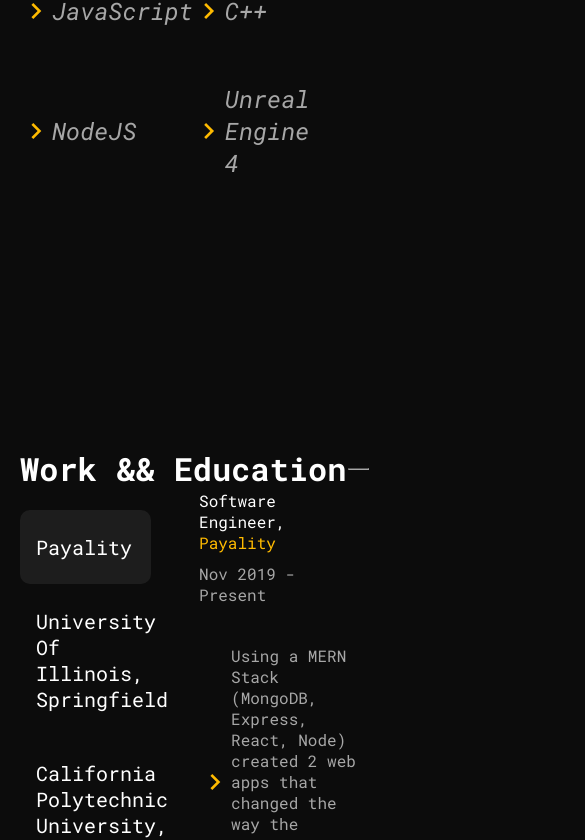
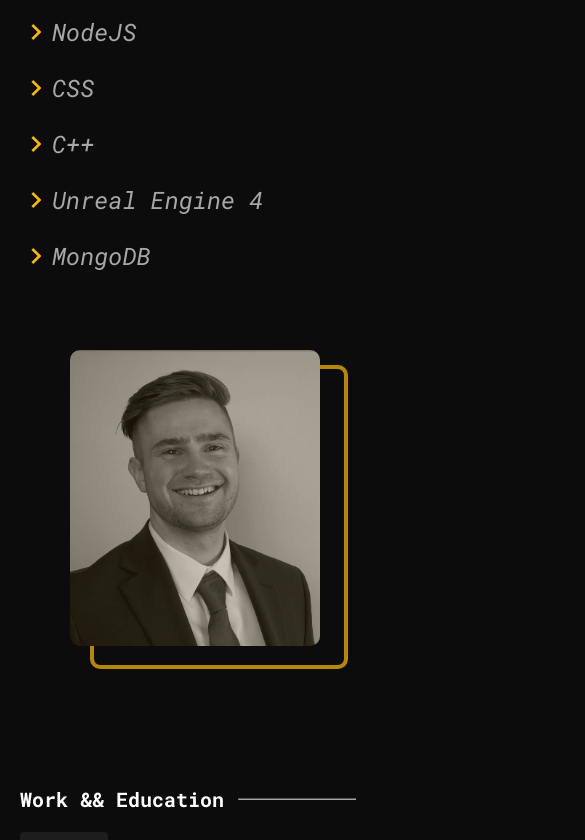
Before and after one commit to AustinVieth/personal-website-v3, a React (Create React App) app: page / in a window 390 px wide. Shown: the part 1789-2629 px from the top of the page, 585 px wide, since content can reach past the window. Built offline with nearby package versions, Linux system fonts and the light colour scheme.

Commit message:
Finish mobile formatting for all sections except the navbar

```diff
--- a/src/Components/App.js
+++ b/src/Components/App.js
@@ -18,7 +18,7 @@
       <Projects />
       <ContactMe />
       <footer>
-        <span>Designed and Build by Austin Vieth</span>
+        <span>Designed and Built by Austin Vieth</span>
         <span>
           Inpired by{" "}
           <a
--- a/src/Components/Work.js
+++ b/src/Components/Work.js
@@ -1,13 +1,15 @@
 import React, { useState } from "react";
+import { useMediaQuery } from "react-responsive";
 import SectionHeader from "./SectionHeader";
 
 class ExperienceItem {
-  constructor(id, name, title, datesWorked, bulletPoints) {
+  constructor(id, name, title, datesWorked, bulletPoints, shortName = name) {
     this.id = id;
     this.name = name;
     this.title = title;
     this.datesWorked = datesWorked;
     this.bulletPoints = bulletPoints;
+    this.shortName = shortName;
   }
 }
 
@@ -22,18 +24,21 @@
     "University Of Illinois, Springfield",
     "Student",
     "August 2020 - March 2022",
-    ["Received Bachelor's of Computer Science", "4.0 GPA"]
+    ["Received Bachelor's of Computer Science", "4.0 GPA"],
+    "Univ. Illinois, Springfield"
   ),
   new ExperienceItem(
     2,
     "California Polytechnic University, SLO",
     "Student",
     "September 2013 - March 2018",
-    ["Studied Biology", "Minor in Law."]
+    ["Studied Biology", "Minor in Law."],
+    "CalPoly, SLO"
   ),
 ];
 
 const Work = (props) => {
+  const isMobile = useMediaQuery({ query: "(max-width: 480px)" });
   //I'm never needing to set experience items so I don't include the set function
   const [experienceItems] = useState(experienceItemsDefault);
   const [selected, setSelected] = useState(experienceItems[0]);
@@ -53,7 +58,7 @@
             selected.id === item.id ? "selected" : ""
           }`}
         >
-          {item.name}
+          {isMobile ? item.shortName : item.name}
         </li>
       );
     });
@@ -90,7 +95,7 @@
       <SectionHeader label="Work && Education" />
       <div className="work-container">
         <div className="work-selector">
-          <ul>{renderExperienceList()}</ul>
+          <ul className="work-selector-list">{renderExperienceList()}</ul>
         </div>
 
         {renderExperienceInformation()}
--- a/src/Sass/Components/AboutMe.scss
+++ b/src/Sass/Components/AboutMe.scss
@@ -91,3 +91,26 @@
     z-index: 0;
   }
 }
+
+@media screen and (max-width: $mobileWidth) {
+  .about-me {
+    display: flex;
+    flex-direction: column;
+
+    .sub-header {
+      font-size: 1.25rem;
+    }
+    .technology-list {
+      display: flex;
+      flex-direction: column;
+    }
+
+    .self-portrait {
+      width: 250px;
+    }
+
+    .image-container {
+      margin-top: 50px;
+    }
+  }
+}
--- a/src/Sass/Components/ContactMe.scss
+++ b/src/Sass/Components/ContactMe.scss
@@ -38,3 +38,15 @@
     }
   }
 }
+
+@media screen and (max-width: $mobileWidth) {
+  .contact-me {
+    min-height: 90vh;
+    .contact-me-message {
+      padding: 0;
+      padding-top: 20px;
+      padding-bottom: 60px;
+      font-size: 1rem;
+    }
+  }
+}
--- a/src/Sass/Components/Projects.scss
+++ b/src/Sass/Components/Projects.scss
@@ -12,3 +12,15 @@
     margin-top: 80px;
   }
 }
+
+@media screen and (max-width: $mobileWidth) {
+  .projects {
+    .header-container {
+      padding: 0;
+    }
+    .project-list {
+      margin-top: 40px;
+      margin-bottom: 0;
+    }
+  }
+}
--- a/src/Sass/Components/SectionHeader.scss
+++ b/src/Sass/Components/SectionHeader.scss
@@ -18,3 +18,9 @@
     }
   }
 }
+
+@media screen and (max-width: $mobileWidth) {
+  .section-header {
+    font-size: 1.25rem;
+  }
+}
--- a/src/Sass/Components/Work.scss
+++ b/src/Sass/Components/Work.scss
@@ -59,3 +59,51 @@
     }
   }
 }
+
+@media screen and (max-width: $mobileWidth) {
+  .work {
+    margin-top: 40px;
+    .work-container {
+      display: flex;
+      flex-direction: column;
+
+      .work-selector-item {
+        font-size: 0.75rem;
+        padding: 10px 15px;
+        white-space: nowrap;
+        margin: 0;
+
+        text-align: center;
+      }
+
+      ul {
+        display: flex;
+        flex-direction: row;
+        overflow: scroll;
+
+        &.work-selector-list {
+          border-bottom: 2px solid $backgroundHighlight;
+        }
+
+        &.experience-list {
+          display: flex;
+          flex-direction: column;
+        }
+      }
+
+      .selected-information {
+        padding: 0px;
+      }
+    }
+
+    .work-selector {
+      display: flex;
+      flex-direction: row;
+      flex-wrap: nowrap;
+    }
+
+    .selected {
+      border-radius: 4px;
+    }
+  }
+}
```
